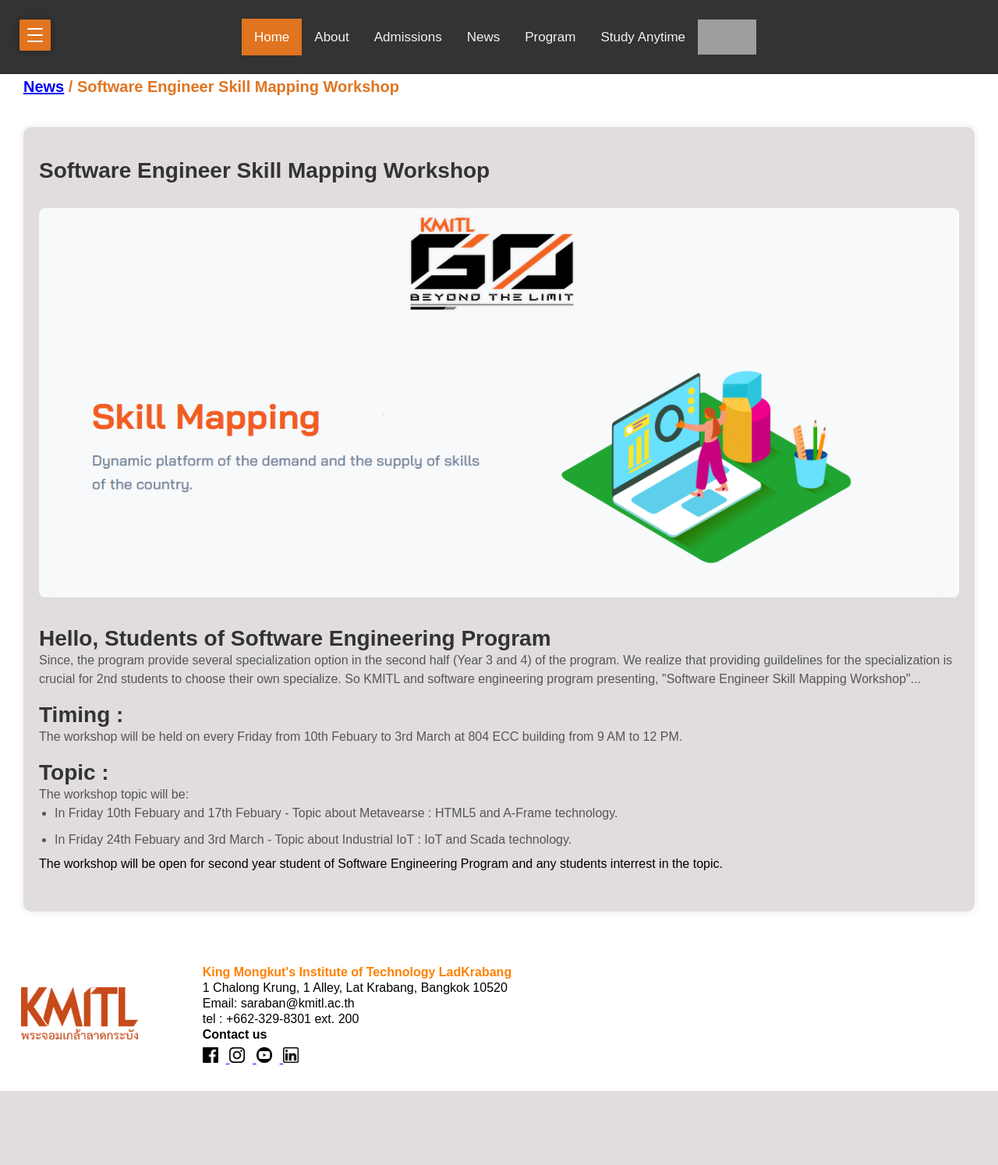
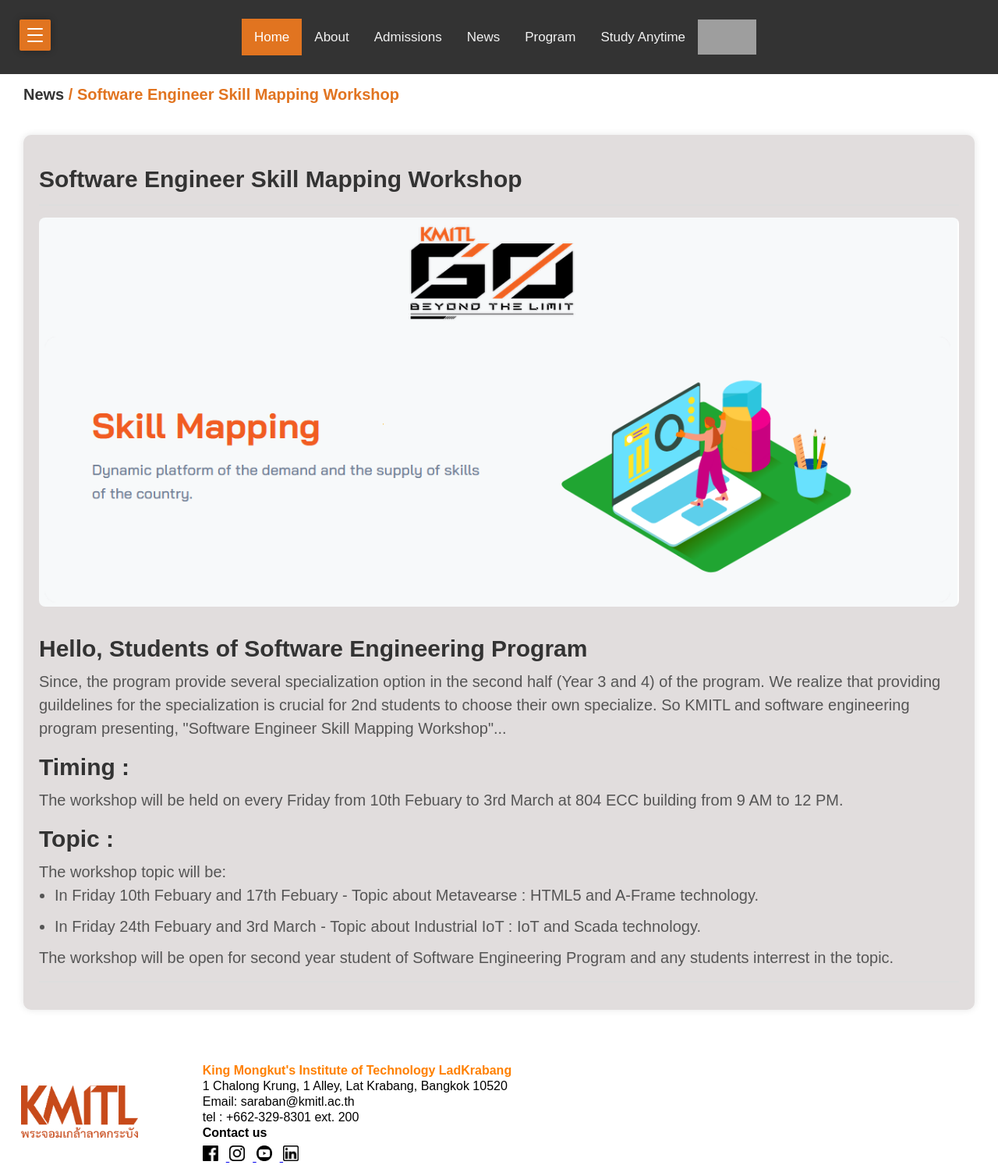
Before and after one commit to shoviper/Study-Anytime, a FastAPI app: page /news1 in a window 1280 px wide. Shown: the top 1494 px of the page at 78% size. Before the commit the page ends 1399 px from the top, so only its background shows below. Run offline with FastAPI, Linux system fonts and the light colour scheme; grey boxes are pictures that could not be loaded.

Commit message:
news เสร็จจริงจัง

```diff
--- a/backend/static/index.css
+++ b/backend/static/index.css
@@ -554,12 +554,21 @@
 }
 
 .subheader {
-  margin-top: 100px;
+  margin-top: 110px;
 }
 
 .subheader h5 {
   color: #e17420;
   font-size: 20px;
+}
+
+.subheader a {
+  text-decoration: none;
+  color: #333;
+}
+
+.subheader a:hover {
+  text-decoration: underline;
 }
 
 /* Style the news1content */
@@ -569,7 +578,7 @@
 
 .news1content h3 {
   color: #333;
-  font-size: 28px;
+  font-size: 30px;
 }
 
 .news1content hr {
@@ -586,8 +595,9 @@
 
 .news1content p {
   color: #555;
-  font-size: 16px;
+  font-size: 20px;
   line-height: 1.5;
+  margin-top: 10px;
 }
 
 .news1content ul {
@@ -597,7 +607,7 @@
 
 .news1content li {
   color: #555;
-  font-size: 16px;
+  font-size: 20px;
   line-height: 1.5;
 }
 
@@ -616,7 +626,7 @@
 
 .news2content h3 {
   color: #333;
-  font-size: 28px;
+  font-size: 30px;
 }
 
 .news2content hr {
@@ -633,7 +643,7 @@
 
 .news2content p {
   color: #555;
-  font-size: 16px;
+  font-size: 20px;
   line-height: 1.5;
 }
 
@@ -644,7 +654,7 @@
 
 .news2content li {
   color: #555;
-  font-size: 16px;
+  font-size: 20px;
   line-height: 1.5;
 }
 
@@ -655,7 +665,7 @@
 
 .news3content h3 {
   color: #333;
-  font-size: 28px;
+  font-size: 30px;
 }
 
 .news3content hr {
@@ -672,7 +682,7 @@
 
 .news3content p {
   color: #555;
-  font-size: 16px;
+  font-size: 20px;
   line-height: 1.5;
 }
 
@@ -683,7 +693,7 @@
 
 .news3content li {
   color: #555;
-  font-size: 16px;
+  font-size: 20px;
   line-height: 1.5;
 }
 
@@ -694,7 +704,7 @@
 
 .news4content h3 {
   color: #333;
-  font-size: 28px;
+  font-size: 30px;
 }
 
 .news4content hr {
@@ -711,7 +721,7 @@
 
 .news4content p {
   color: #555;
-  font-size: 16px;
+  font-size: 20px;
   line-height: 1.5;
 }
 
@@ -722,7 +732,7 @@
 
 .news4content li {
   color: #555;
-  font-size: 16px;
+  font-size: 20px;
   line-height: 1.5;
 }
 /* news */
--- a/backend/templates/news1.html
+++ b/backend/templates/news1.html
@@ -72,7 +72,7 @@
                         <li>In Friday 10th Febuary and 17th Febuary - Topic about Metavearse : HTML5 and A-Frame technology.</li>
                         <li>In Friday 24th Febuary and 3rd March - Topic about Industrial IoT : IoT and Scada technology.</li>
                     </ul>
-                    The workshop will be open for second year student of Software Engineering Program and any students interrest in the topic.
+                    <p>The workshop will be open for second year student of Software Engineering Program and any students interrest in the topic.</p>
                 </p>
                 <hr>
             </div>
```
Also changed, not shown: 1 other file.
